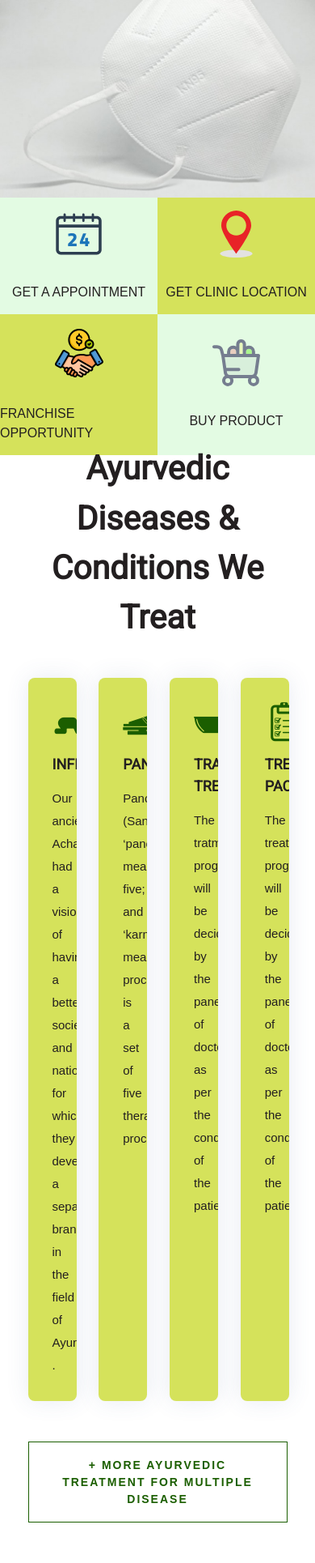
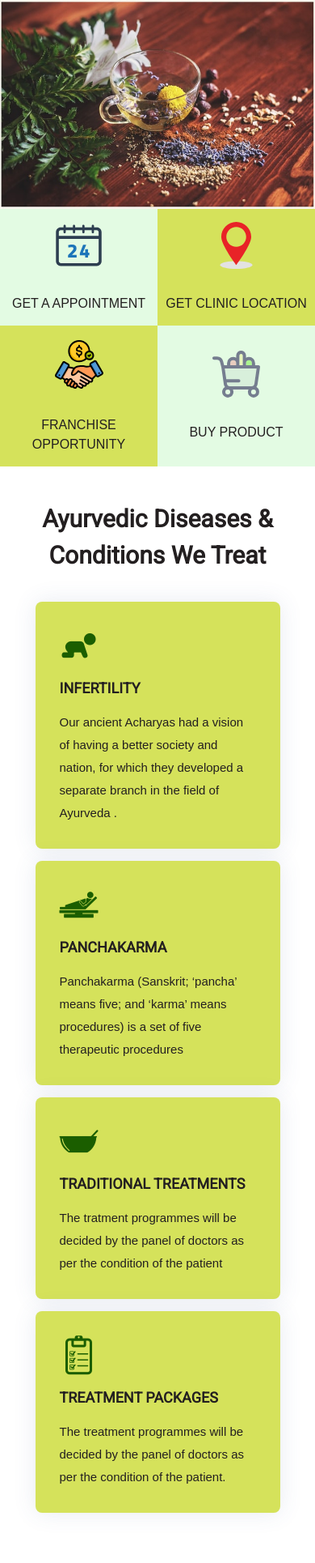
Before and after one commit to Just9krish/Aryuveda-Website, a plain HTML site: page index.html in a window 390 px wide. Shown: the top 1930 px of the page at 81% size. Drawn offline with Linux system fonts and the light colour scheme.

```diff
--- a/index.html
+++ b/index.html
@@ -15,7 +15,7 @@
     <div class="main-block">
         <div class="site-banner">
             <div class="site-banner-img">
-                <img src="./assets/img/source.unsplash.com.jpg" class="" alt="..." />
+                <img src="./assets/img/baner.jpg" class="" alt="..." />
             </div>
             <div class="icons-grp">
                 <div class="icon icon1">
--- a/style.css
+++ b/style.css
@@ -115,6 +115,9 @@
 }
 .icon > img {
   margin: 1em;
+}
+.icon p{
+  text-align: center;
 }
 
 /* Disease section */
@@ -926,8 +929,16 @@
 
 /* Media Quries */
 @media screen and (max-width: 810px) {
+
+  body{
+    font-size: 16px;
+  }
+
+  .icon {
+    min-height: 127px;
+  }
   .site-banner {
-    height: 60%;
+    height: auto;
     flex-direction: column;
     width: 100%;
   }
@@ -943,6 +954,54 @@
     width: 100%;
     height: 40%;
   }
+
+  /* .diseaseSection {
+    padding: 11em 0;
+  } */
+
+  .disease-title{
+    width: 100%;
+max-width: 100%;
+padding-bottom: 35px;
+  }
+
+  .disease-title h2 {
+    font-size: 30px;
+  }
+
+  .disease-row{
+    margin: 0 -6px;
+    flex-direction: column;
+  }
+
+  .icon-box-cover{
+    width: 100%;
+    height: auto;
+    margin-bottom: 15px;
+  }
+.more-btn{
+  padding: 15.5px 32px;
+}
+  .more-btn-grp a{
+    min-width: 150px;
+font-size: 12px;
+  }
+
+  .whychoose{
+    /* padding: 30px 0;
+  padding-bottom: 30px;
+padding-bottom: 65px; */
+
+width: 93% !important;
+max-width: 100% !important;
+padding-left: 10px;
+padding-right: 10px;
+  }
+
+  .why-header{
+    width: 100%;
+    max-width: 100%;
+  }
   ul .stories-list {
     margin: 0 -20px;
   }
```
Also changed, not shown: assets/img/baner.jpg (added), assets/img/gallery/gallery-1.jpg (deleted), assets/img/gallery/gallery-2.jpg (deleted), assets/img/gallery/gallery-3.jpg (deleted), assets/img/gallery/gallery-4.jpg (deleted), assets/img/gallery/gallery-5.jpg (deleted), assets/img/gallery/gallery-6.jpg (deleted), assets/img/gallery/gallery-7.jpg (deleted), assets/img/gallery/gallery-8.jpg (deleted).
